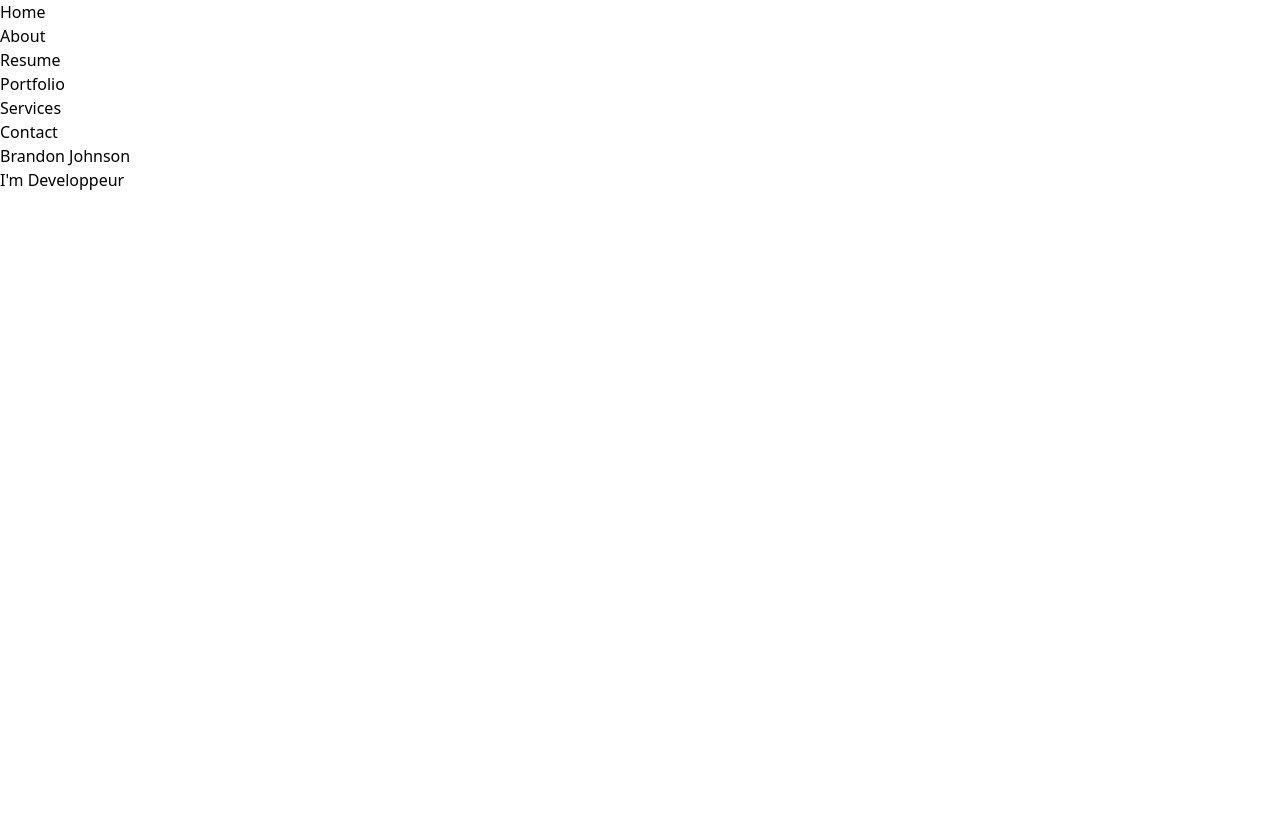
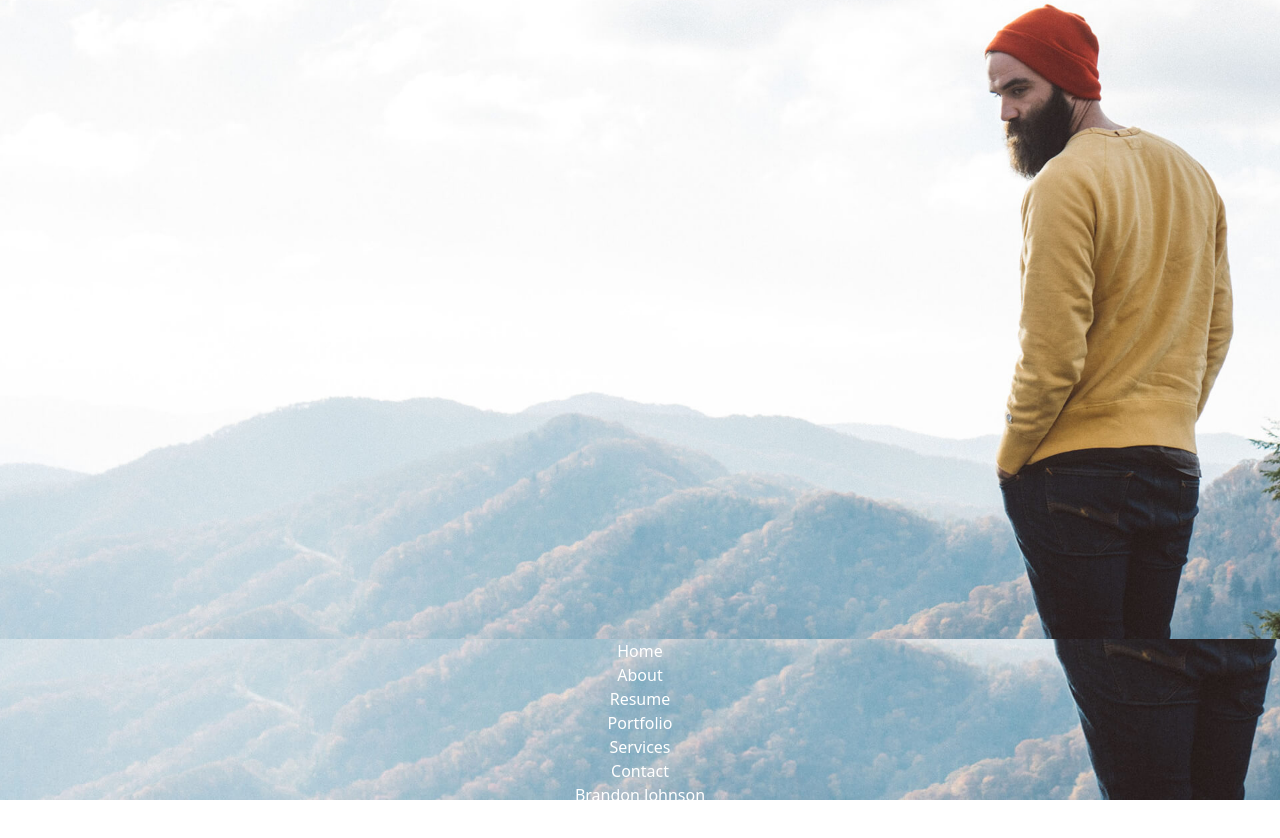
Before and after one commit to LeaBouillot/my-site, a React (Vite) app: page / in a window 1280 px wide. Shown: the top 838 px of the page. Before the commit the page ends 800 px from the top, so only its background shows below. Built offline with nearby package versions, Linux system fonts and the light colour scheme.

Commit message:
Home-bg imaage

```diff
--- a/src/components/Footer.tsx
+++ b/src/components/Footer.tsx
@@ -4,7 +4,7 @@ export default function Footer() {
 
     return (
         <footer>
-            <p>�� 2023 Léa Bouillot. All rights reserved.</p>
+            <p> 2024 All rights reserved.</p>
         </footer>
     )
 }
--- a/src/pages/Home.tsx
+++ b/src/pages/Home.tsx
@@ -15,12 +15,20 @@ export default function Home() {
         justifyContent: 'center',
         textAlign: 'center',
     };
+
+    const backgroundStyle = {
+        width: '100%',
+        height: '100%',
+        objectFit: 'cover',
+    };
+
     return (
-        <main className={homeStyle}>
+        <main style={homeStyle}>
+            <img src={backgroundImage} alt=" background image" style={backgroundStyle} />
             <Navbar />
             <h1>Brandon Johnson</h1>
             <p>I'm Developpeur</p>
             <Icons />
         </main>
-    )
+    );
 }
```
